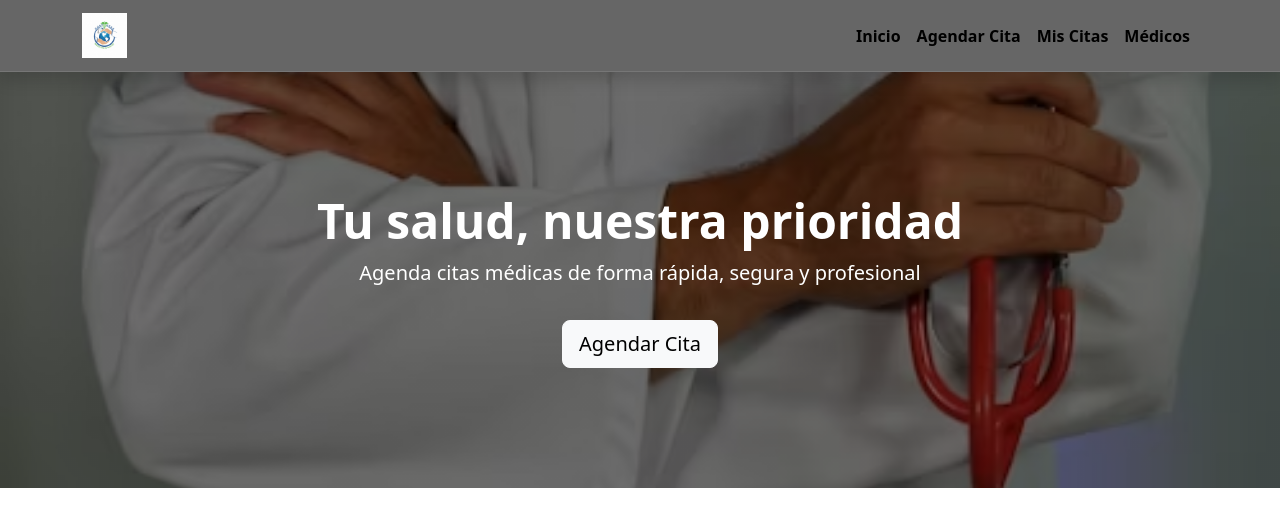
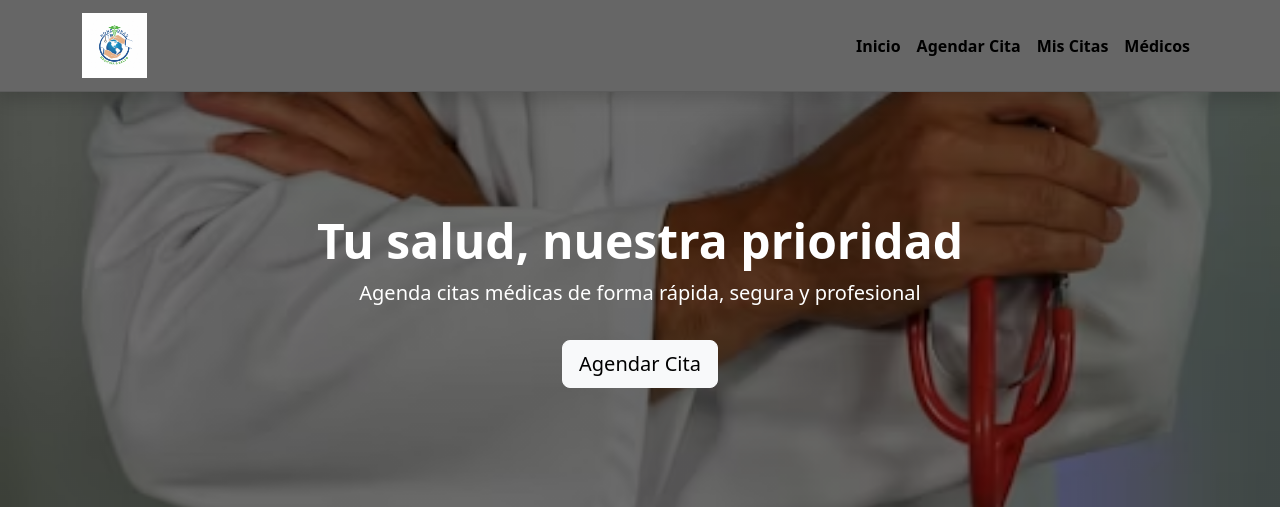
Before and after one commit to ErickbRivera0/Proyecto-Citas-Medicas, a PHP site: page / in a window 1280 px wide. Shown: the top 507 px of the page. Run offline with PHP 8.4, Linux system fonts and the light colour scheme.

Commit message:
logonabar

```diff
--- a/src/assets/css/stylesindex.css
+++ b/src/assets/css/stylesindex.css
@@ -27,12 +27,12 @@
     background: rgba(0, 0, 0, 0.6) !important;
     backdrop-filter: blur(10px);
     -webkit-backdrop-filter: blur(10px);
-    border-bottom: 1px solid rgba(255,255,255,0.1);
+    border-bottom: 1px solid rgba(54, 51, 51, 0.179);
 }
 
 /* Logo */
 .logo-navbar {
-    height: 45px;
+    height: 65px;
 }
 
 /* Links del menú */
```
